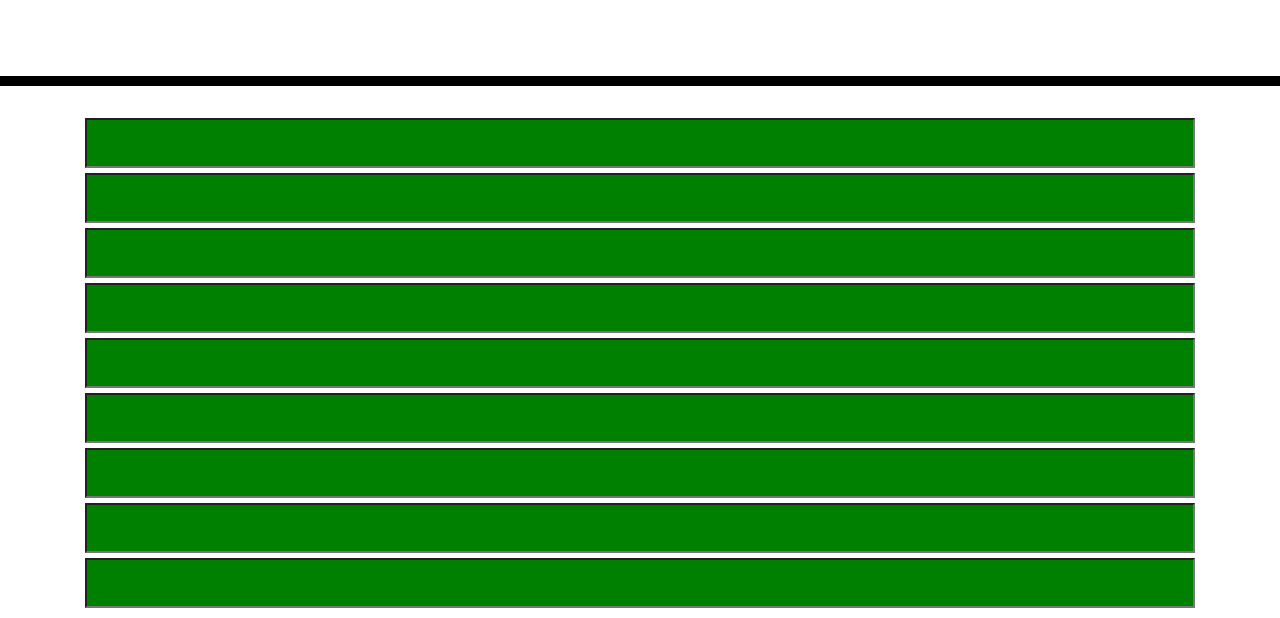
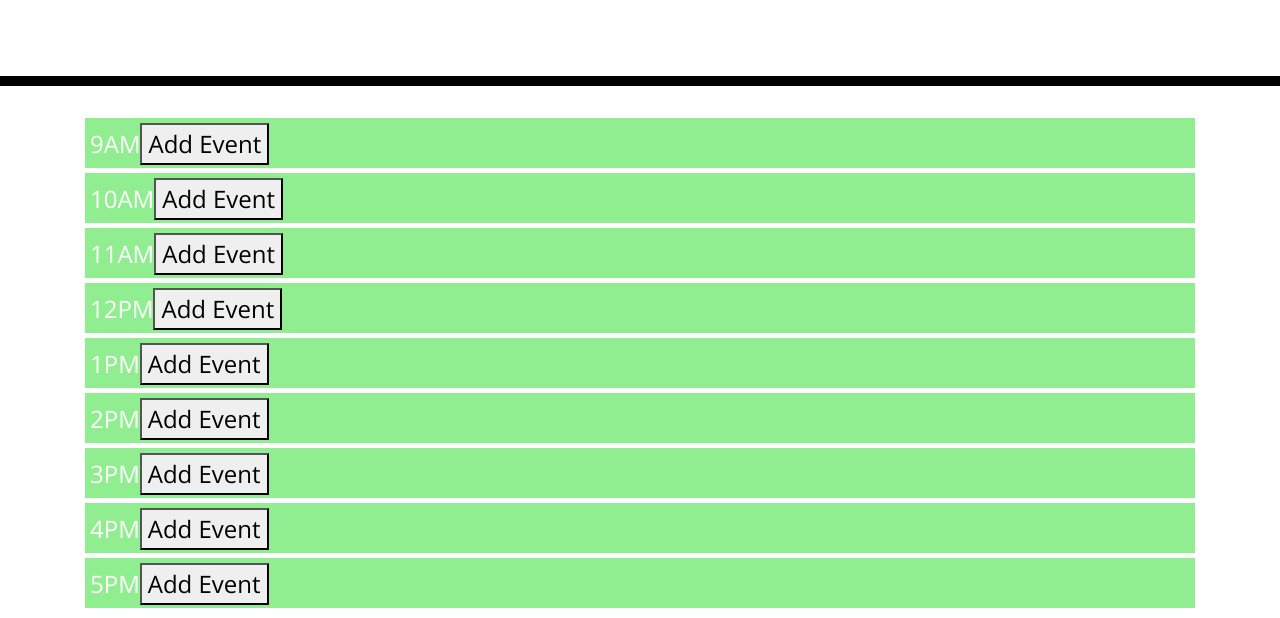
Before and after one commit to areye022/workdayscheduler, a plain HTML site: page index.html in a window 1280 px wide. Shown: the part 182-800 px from the top of the page. Drawn offline with nearby package versions, Linux system fonts and the light colour scheme.

Commit message:
created add event buttons

```diff
--- a/script.js
+++ b/script.js
@@ -7,9 +7,19 @@ var workHours=['9AM','10AM','11AM','12PM',"1PM",'2PM','3PM','4PM','5PM']
 var todoList="";
 
 for (var i=0; i<workHours.length;i++){
-    console.log(workHours);
-    var listEl=document.createElement('input');
+    // to loop through the hours
+    var hours=workHours[i]
+    // creating input elements to allow user to input plans for the day
+    var listEl=document.createElement('li');
+    // setting attributes
     listEl.setAttribute("id","planInput");
-    listEl.textContent=workHours[i];
+    // text Content
+    listEl.textContent=hours;
+    // appending
     timeBlocks.appendChild(listEl);
+
+    // creating add buttons
+    var addBtn=document.createElement('button')
+    addBtn.textContent='Add Event'
+    listEl.appendChild(addBtn);
 }
--- a/style.css
+++ b/style.css
@@ -70,14 +70,14 @@ textarea{
   transition: all .3s ease-in-out;
 }
 
-input{
+li{
     height: 50px;
     display:block;
     width:100%;
     margin-top: 5px;
     margin-bottom: 5px;
     padding: 5px;
-    background-color:green;
+    background-color:lightgreen;
     color: white;
     font-size: 1.5em;
     line-height: 1.5;
```
